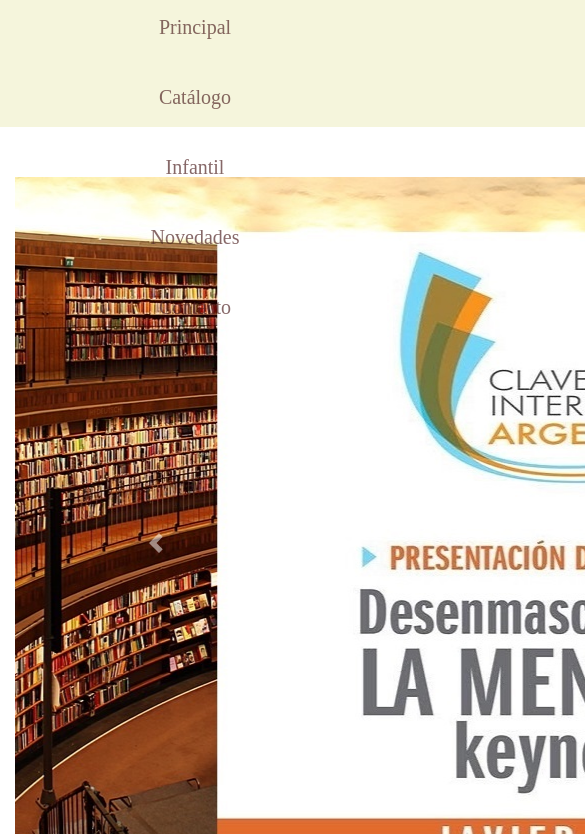
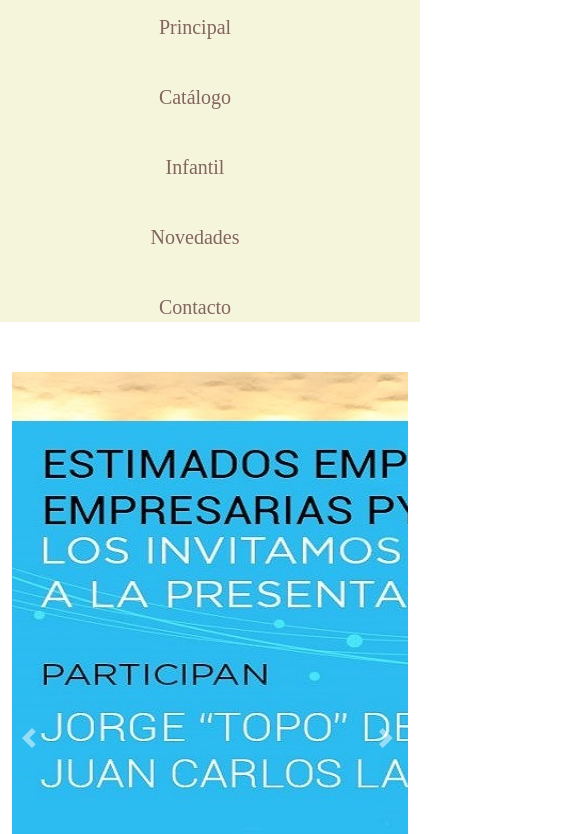
Before and after one commit to Pabseab/PF-AbbatePablo, a website: page index.html in a window 390 px wide. Shown: the part 123-957 px from the top of the page, 585 px wide, since content can reach past the window. Drawn offline with nearby package versions, Linux system fonts and the light colour scheme; a script that the page names is missing; a web font is replaced by a local one.

Commit message:
Pre entrega 3 - Pablo Abbate

```diff
--- a/index.html
+++ b/index.html
@@ -44,6 +44,7 @@
     <!--Contenido principal-->
     <main id="main">
         <div class="container-fluid">
+            <div class="row">
                 <div id="carouselExampleIndicators" class="carousel slide" data-ride="carousel">
                     <ol class="carousel-indicators">
                         <li data-target="#carouselExampleIndicators" data-slide-to="0" class="active"></li>
@@ -81,6 +82,7 @@
                     <p>Contamos con las mas completa variedad de titulos</p>
                 </div>
             </div>
+        </div>
     </main>
     <!--Pie de pagina-->
     <footer id="footer">
--- a/scss/_mquery.scss
+++ b/scss/_mquery.scss
@@ -1,27 +1,35 @@
 /*media queries*/
-@media (max-width:576px){
+
+
+@media (max-width:420px){
     #header{
-        height: 250px;
+        width: 420px;
+        height: 445px;
+        @mixin items-content($ejeX,$ejeY){
+            justify-content: $ejeX;
+            align-items: $ejeY;
+        }
         .fixed-top{
-            height: 250px;
+            height: 445px;
         }
         .container{
-            height: 250px;
+            height: 445px;
         }
         nav{
             display: flex;
             flex-direction: column;
-            align-content: center;
-            justify-content: center;
+            @include items-content(left, center);
         }
     }
     #main{
+        width: 420px;
         .col-12col-lg-4{
             width: 150px;
             height: 150px;
         }
     }
     #footer{
+        width: 420px;
         height: 448px;
         .container{
             height: 448px;
```
Also changed, not shown: css/estilos.css, 1 other file. Lines whose indentation alone changed are shown as unchanged.
